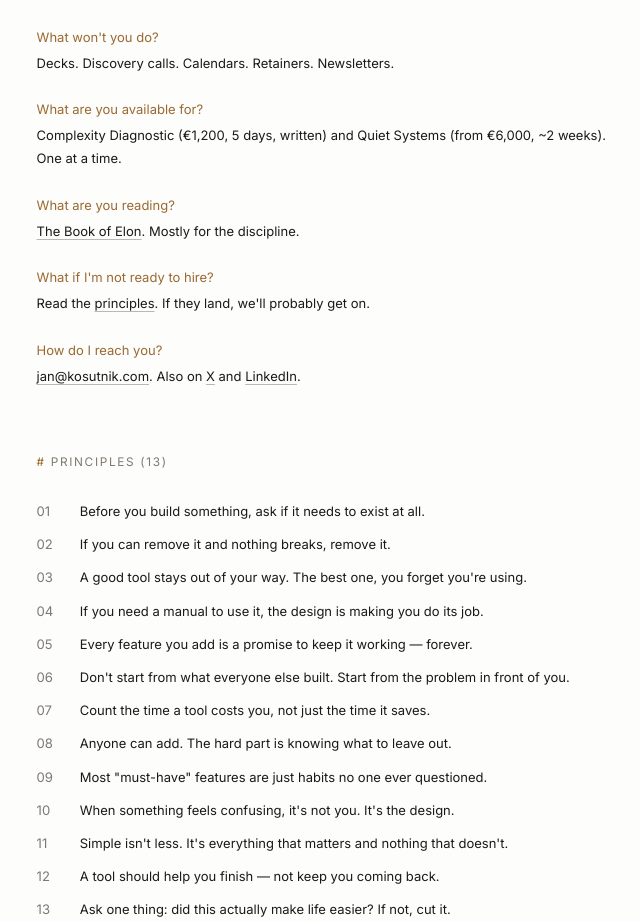
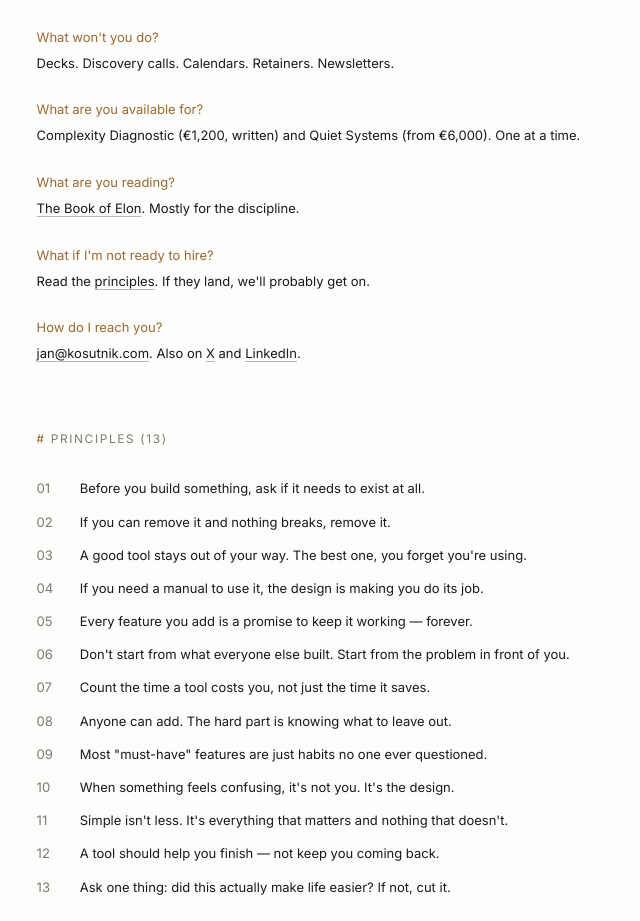
Before and after one commit to JanKosutnik/Kosutnik, a Next.js app: page / in a window 1280 px wide. Shown: the part 921-1842 px from the top of the page, without its empty margins (309-949 px from the left). Built offline with nearby package versions, Linux system fonts and the light colour scheme.

Commit message:
Remove time lines from services

```diff
--- a/components/HomePage.tsx
+++ b/components/HomePage.tsx
@@ -154,7 +154,7 @@ export default function HomePage({ writing }: { writing: WritingPost[] }) {
             Decks. Discovery calls. Calendars. Retainers. Newsletters.
           </QA>
           <QA q="What are you available for?">
-            Complexity Diagnostic (€1,200, 5 days, written) and Quiet Systems (from €6,000, ~2 weeks). One at a time.
+            Complexity Diagnostic (€1,200, written) and Quiet Systems (from €6,000). One at a time.
           </QA>
           <QA q="What are you reading?">
             <a href="https://www.elonmuskbook.org/" target="_blank" rel="noopener noreferrer">The Book of Elon</a>. Mostly for the discipline.
```
